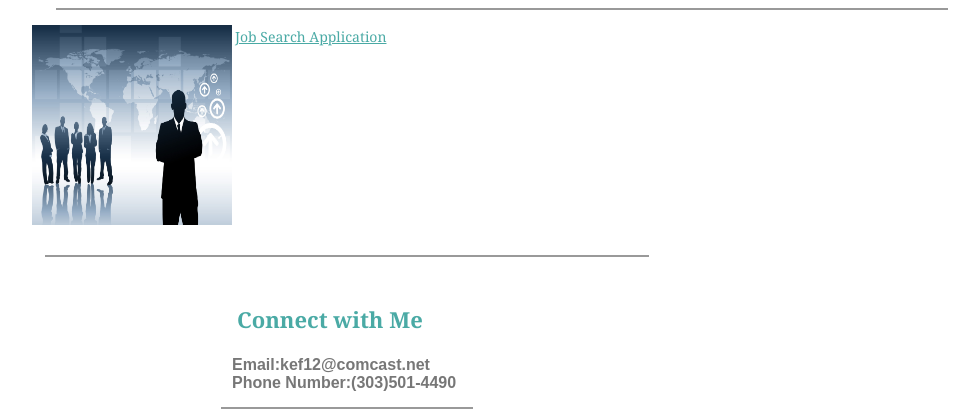
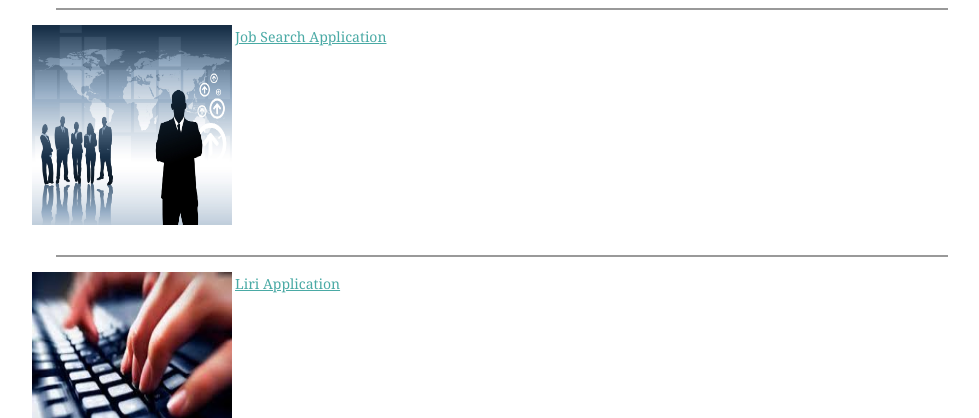
Before and after one commit to kef12/Bootstrap-Portfolio, a plain HTML site: page portfolio.html in a window 1280 px wide. Shown: the part 981-1399 px from the top of the page, without its empty margins (293-1272 px from the left). Drawn offline with Linux system fonts and the light colour scheme.

Commit message:
added liri to portfolio

```diff
--- a/portfolio.html
+++ b/portfolio.html
@@ -42,7 +42,7 @@
             <img class="Portfolio-Pics-Crystal" src="./assets/images/crystal-game.jpeg" alt="Crystal Collector Game">
           </div>
           <br />
-<hr/>
+          <hr />
           <div class="row">
             <div class="col s6">
               <a class="port-navigation" href="https://kef12.github.io/Giphy-API-Application/">GIPHY API Application</a>
@@ -50,7 +50,7 @@
             </div>
 
             <br />
-<hr/>
+            <hr />
 
             <div class="row">
               <div class="col s6">
@@ -60,12 +60,20 @@
               </div>
 
               <br />
-<hr/>
+              <hr />
               <div class="row">
                 <div class="col s6">
                   <a class="port-navigation" href="https://kef12.github.io/Project-One/">Job Search Application</a>
                   <img class="Portfolio-Pics-Job" src="./assets/images/think-professional.jpg" alt="Project One">
                 </div>
+                <hr />
+                <div class="row">
+                  <div class="col s6">
+                    <a class="port-navigation" href="https://kef12.github.io/liri-node-application/">Liri Application</a>
+                    <img class="Portfolio-Pics-Liri" src="./assets/images/liri-node.jpeg" alt="Liri Node Application">
+                  </div>
+                  <br />
+                  <hr />
       </section>
 
 
--- a/style.css
+++ b/style.css
@@ -164,6 +164,14 @@ h4 {
   float: left;
 }
 
+.Portfolio-Pics-Liri {
+  width: 200px;
+  height: 200px;
+  margin-left: 10px;
+  margin-bottom: 30px;
+  float: left;
+}
+
 div {
   background-color: #ffffff;
   border-color: #dddddd;
```
Also changed, not shown: assets/images/liri-node.jpeg (added).
